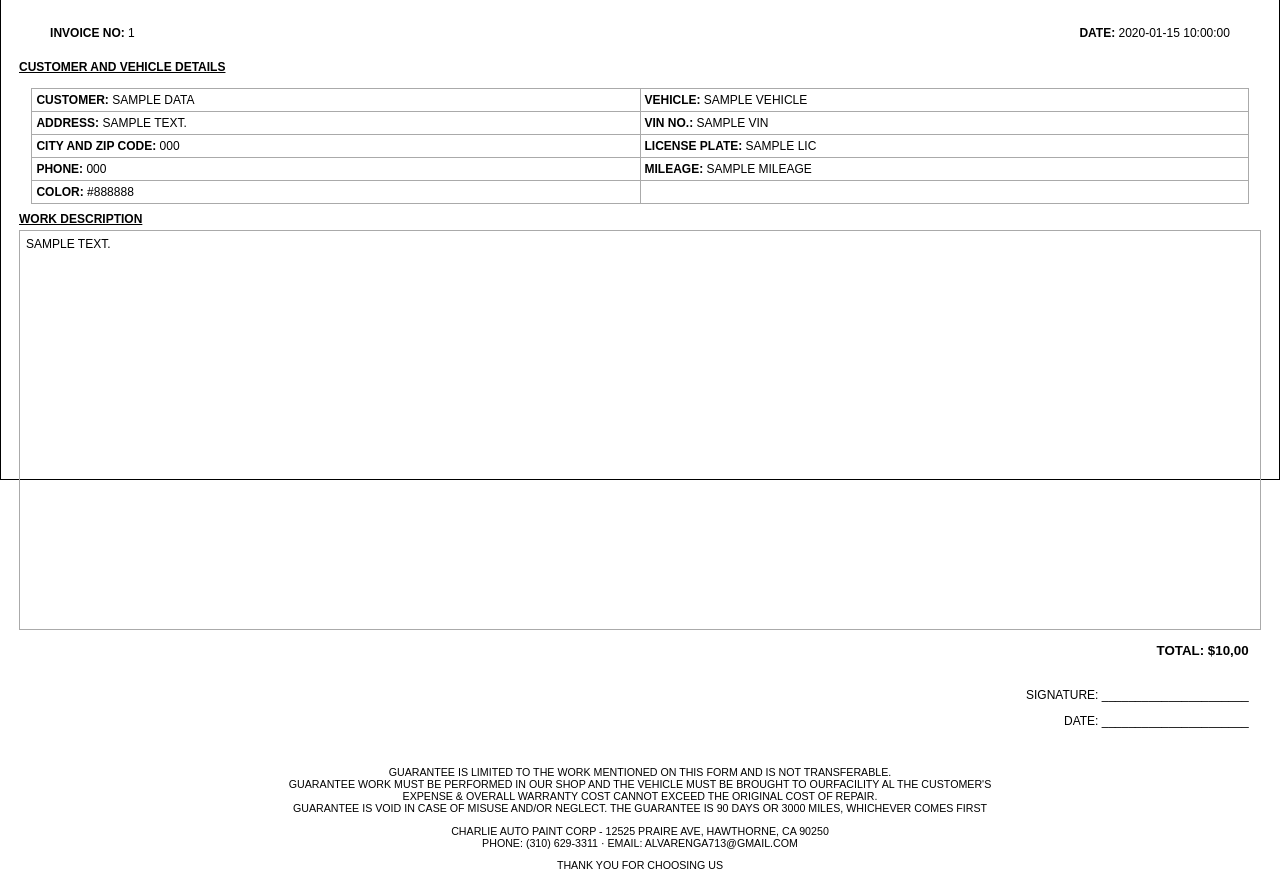
After one commit to Carlosjfranco/invoice-charlie, a Flask app: template templates/invoice_template.html in a window 1280 px wide. The commit adds this page. Shown: the part 320-1202 px from the top of the page. Run offline with Flask 3, Linux system fonts and the light colour scheme; the template is opened without the code that fills it: most values are stand-ins (such as "Sample title", 1, 10 or a date in 2020).

Commit message:
Add files via upload

```diff
--- /dev/null
+++ b/templates/invoice_template.html
@@ -0,0 +1,151 @@
+<!DOCTYPE html>
+<html lang="en">
+<head>
+  <meta charset="UTF-8">
+  <title>Invoice - Charlie Auto Paint</title>
+  <style>
+    @page { size: letter; margin: 0cm; }
+    html, body {
+      margin: 0;
+      padding: 0;
+      height: 100%;
+    }
+    body {
+      font-family: Arial, sans-serif;
+      font-size: 9pt;
+      text-transform: uppercase;
+    }
+    .invoice-container {
+      width: 100%;
+      height: 100%;
+      padding: 18px;
+      border: 1px solid #000;
+      box-sizing: border-box;
+      display: flex;
+      flex-direction: column;
+      justify-content: space-between;
+    }
+    .header {
+      text-align: center;
+    }
+    .header img {
+      max-width: 400px;
+      margin-bottom: 4px;
+    }
+    .header h1 {
+      font-size: 16pt;
+      margin: 0;
+    }
+    .meta-row {
+      display: flex;
+      justify-content: space-between;
+      align-items: center;
+      width: 95%;
+      margin: 8px auto;
+    }
+    .invoice-meta, .section-title {
+      margin-top: 8px;
+    }
+    .section-title {
+      font-weight: bold;
+      text-decoration: underline;
+    }
+    table {
+      width: 98%;
+      border-collapse: collapse;
+      table-layout: fixed;
+      margin: auto;
+    }
+    th, td {
+      border: 1px solid #aaa;
+      padding: 4px;
+      word-wrap: break-word;
+    }
+    .two-column td {
+      width: 50%;
+    }
+    .description-box {
+      border: 1px solid #aaa;
+      padding: 6px;
+      min-height: 400px;
+      white-space: pre-wrap;
+      line-height: 1.2;
+      margin: 4px 0;
+      width: 100%;
+      box-sizing: border-box;
+    }
+    .totals {
+      text-align: right;
+      font-weight: bold;
+      font-size: 10pt;
+      margin-top: 10px;
+      width: 98%;
+      margin-left: auto;
+      margin-right: auto;
+    }
+    .signature {
+      margin-top: 30px;
+      text-align: right;
+      width: 98%;
+      margin-left: auto;
+      margin-right: auto;
+    }
+    .footer {
+      text-align: center;
+      font-size: 8pt;
+      margin-top: 15px;
+      width: 98%;
+      margin-left: auto;
+      margin-right: auto;
+    }
+  </style>
+</head>
+<body>
+  <div class="invoice-container">
+    <div>
+      <div class="header">
+        <img src="logo.png" alt="Logo Charlie Auto Paint">
+      </div>
+      <div class="meta-row">
+        <p><strong>Invoice No:</strong> {{ invoice_number }}</p>
+        <p><strong>Date:</strong> {{ data.date or "" }}</p>
+      </div>
+
+      <div class="section-title">Customer and Vehicle Details</div><br>
+      <table class="two-column">
+        <tr><td><strong>Customer:</strong> {{ data.name }}</td><td><strong>Vehicle:</strong> {{ data.vehicle }}</td></tr>
+        <tr><td><strong>Address:</strong> {{ data.address }}</td><td><strong>VIN No.:</strong> {{ data.vin }}</td></tr>
+        <tr><td><strong>City and Zip Code:</strong> {{ data.cityzip }}</td><td><strong>License Plate:</strong> {{ data.lic }}</td></tr>
+        <tr><td><strong>Phone:</strong> {{ data.phone }}</td><td><strong>Mileage:</strong> {{ data.mileage }}</td></tr>
+        <tr><td><strong>Color:</strong> {{ data.color }}</td><td></td></tr>
+      </table>
+
+      <div class="section-title">Work Description</div>
+      <div class="description-box">{{ data.description }}</div>
+
+      <div class="totals">
+        {% set total_val = data.total|float %}
+        <p>Total: ${{ "{:,.2f}".format(total_val).replace(",", "X").replace(".", ",").replace("X", ".") }}</p>
+      </div>
+
+      <div class="signature">
+        <p>Signature: ______________________</p>
+        <p>Date: ______________________</p>
+      </div>
+    </div>
+
+    <div class="footer">
+      <p>Guarantee is limited to the Work mentioned on this form and is not transferable. <br>
+      Guarantee work must be performed in our shop and the vehicle must be brought to ourfacility al the customer's <br>
+      expense & overall warranty cost cannot exceed the original cost of repair. <br>
+      Guarantee is void in case of misuse and/or neglect. The guarantee is 90 days or 3000 Miles, whichever comes first</p>
+      <p>
+         Charlie Auto Paint Corp - 12525 PRAIRE AVE, Hawthorne, CA 90250<br>
+         Phone: (310) 629-3311 · Email: alvarenga713@gmail.com
+      </p>
+      <p>Thank you For Choosing Us</p>
+    </div>
+
+  </div>
+</body>
+</html>
```
Also changed, not shown: templates/index.html (+25 -17 lines).
